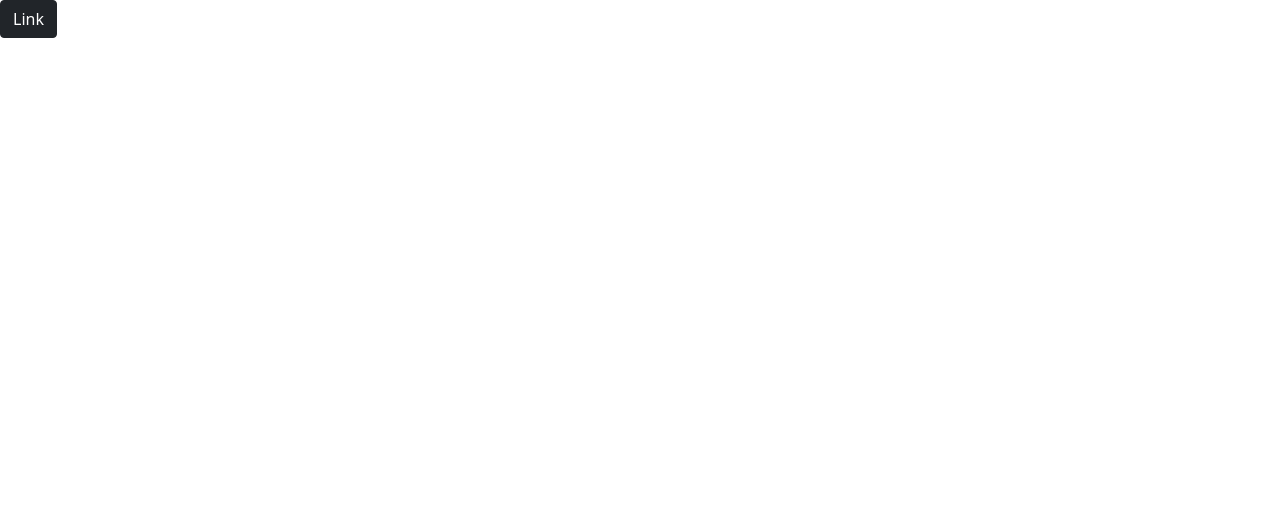
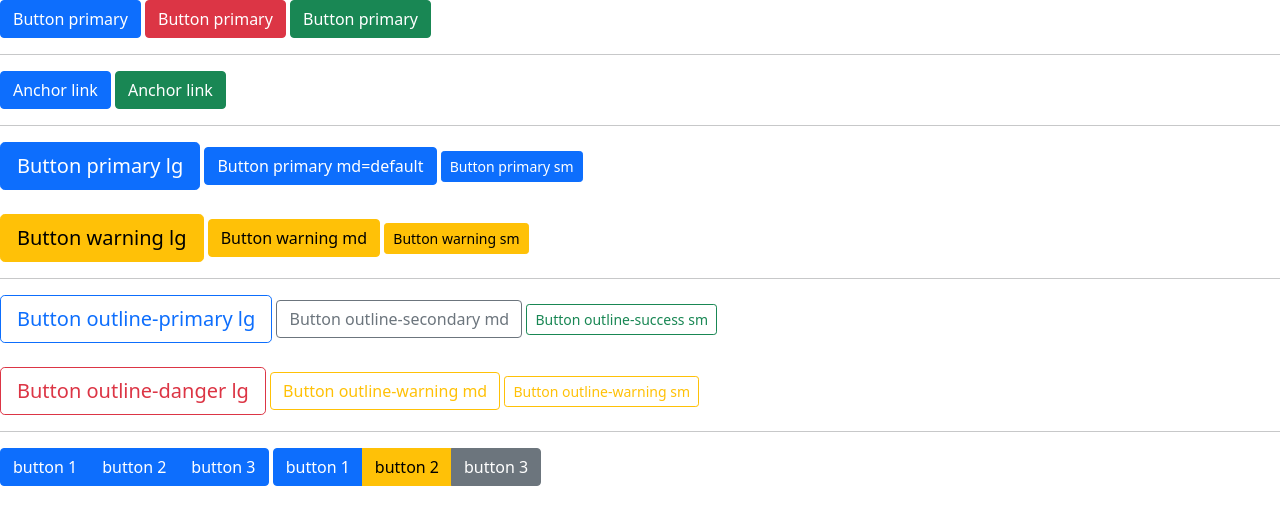
Before and after one commit to danielOuattara/BootStrap_5_The_Net_Ninja, a plain HTML site: page 04_Buttons_and_Buttons_Groups/index.html in a window 1280 px wide. Drawn offline with nearby package versions, Linux system fonts and the light colour scheme.

Commit message:
tutorial 4: button & button group

```diff
--- a/04_Buttons_and_Buttons_Groups/index.html
+++ b/04_Buttons_and_Buttons_Groups/index.html
@@ -22,8 +22,52 @@
 <body>
 
     <!-- buttons -->
+    <button class="btn btn-primary">Button primary</button>
+    <button class="btn btn-danger">Button primary</button>
+    <button class="btn btn-success">Button primary</button>
+    <br><hr>
 
-    <a name="" id="" class="btn btn-dark" href="#" role="button">Link</a>
+    <!-- anchor tags as buttons -->
+    <a href="#" class="btn btn-primary">Anchor link</a>
+    <a href="#" class="btn btn-success">Anchor link</a>
+    <br><hr>
+
+    <!-- button size -->
+    <button class="btn btn-primary btn-lg">Button primary lg</button>
+    <button class="btn btn-primary btn-md">Button primary md=default</button>
+    <button class="btn btn-primary btn-sm">Button primary sm</button>
+    <br><br>
+    <button class="btn btn-warning btn-lg">Button warning lg</button>
+    <button class="btn btn-warning btn-md">Button warning md</button>
+    <button class="btn btn-warning btn-sm">Button warning sm</button>
+
+    <br><hr>
+
+    <!-- Outline styles -->
+
+    <button class="btn btn-outline-primary btn-lg">Button outline-primary lg</button>
+    <button class="btn btn-outline-secondary btn-md">Button outline-secondary md</button>
+    <button class="btn btn-outline-success btn-sm">Button outline-success sm</button>
+    <br><br>
+    <button class="btn btn-outline-danger btn-lg">Button outline-danger lg</button>
+    <button class="btn btn-outline-warning btn-md">Button outline-warning md</button>
+    <button class="btn btn-outline-warning btn-sm">Button outline-warning sm</button>
+    <br> <hr>
+
+    <!-- button group -->
+    <div class="btn-group">
+        <a href="" class="btn btn-primary"> button 1</a>
+        <a href="" class="btn btn-primary"> button 2</a>
+        <a href="" class="btn btn-primary"> button 3</a>
+    </div>
+    <div class="btn-group">
+        <a href="" class="btn btn-primary"> button 1</a>
+        <a href="" class="btn btn-warning"> button 2</a>
+        <a href="" class="btn btn-secondary"> button 3</a>
+    </div>
+
+
+
 
 
 </body>
```
